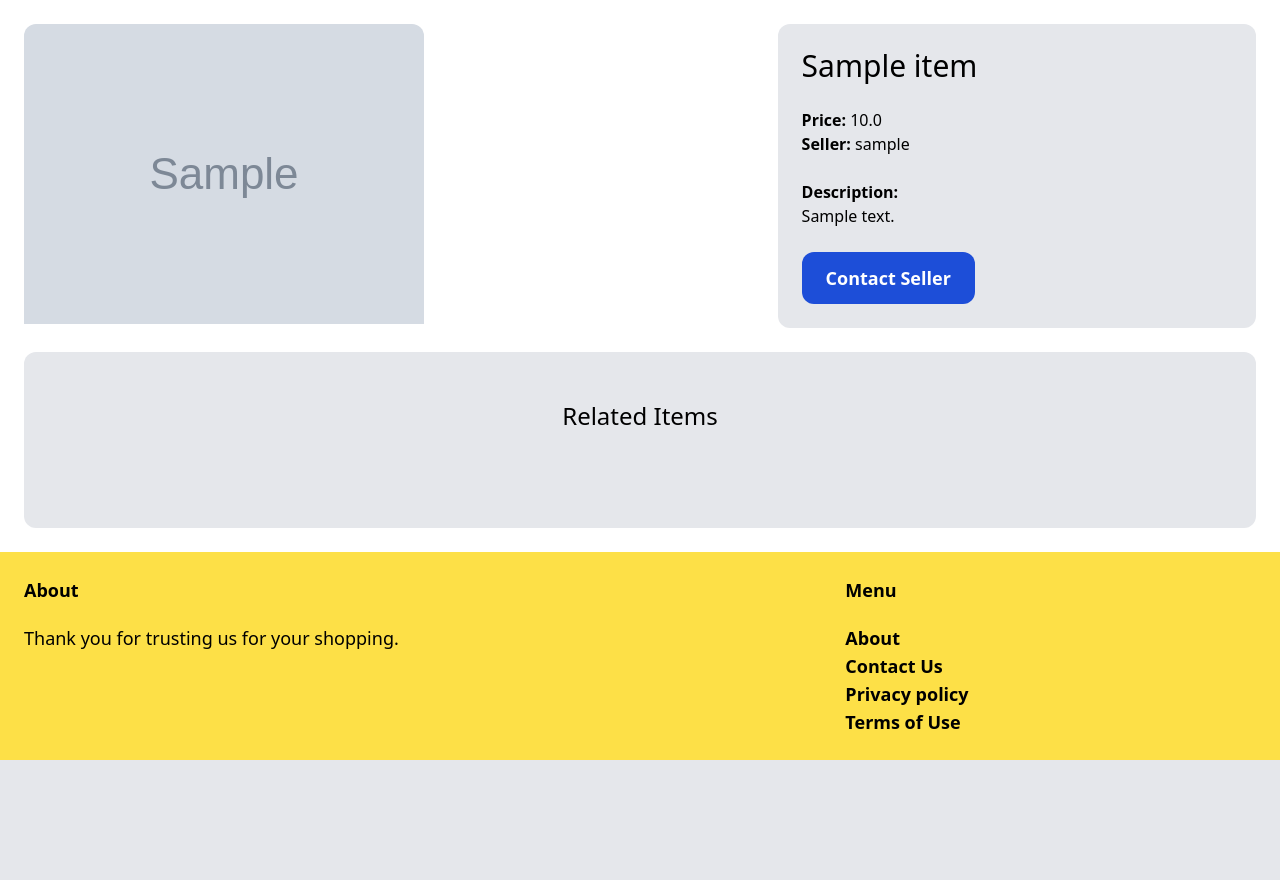
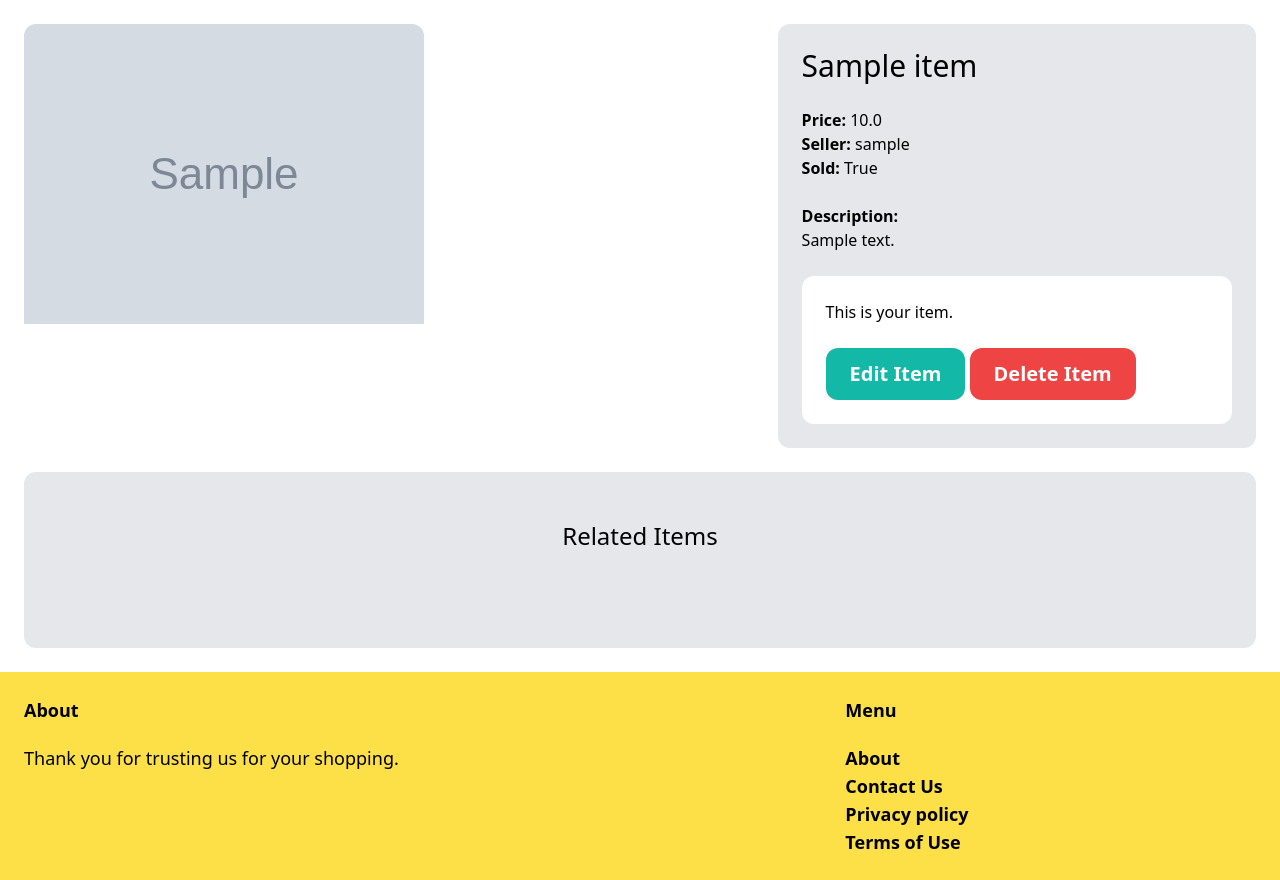
Before and after one commit to YordanovaT/OnlineShop, a Django app: page /items/1/ in a window 1280 px wide. Shown: the part 77-957 px from the top of the page. Before the commit the page ends 837 px from the top, so only its background shows below. Run offline with Django 4.2, Linux system fonts and the light colour scheme; a user stored in the database is signed in; tables that the repository leaves empty hold one stand-in row (values such as "Sample post"); grey boxes marked "Sample" are stand-in pictures; some libraries are stand-ins or nearby versions.

Commit message:
Added implementation for edition and deletion of items.

```diff
--- a/items/forms.py
+++ b/items/forms.py
@@ -4,6 +4,8 @@ from django import forms
 from .models import Item
 
 INPUT_CLASSES = 'w-full py-4 px-6 rounded-xl border'
+
+
 class AddItemForm(forms.ModelForm):
     class Meta:
         model = Item
@@ -26,3 +28,24 @@ class AddItemForm(forms.ModelForm):
                 'class': INPUT_CLASSES
             })
         }
+
+
+class EditItemForm(forms.ModelForm):
+    class Meta:
+        model = Item
+        fields = ('name', 'description', 'image', 'price', 'is_sold')
+
+        widgets = {
+            'name': forms.TextInput(attrs={
+                'class': INPUT_CLASSES
+            }),
+            'description': forms.Textarea(attrs={
+                'class': INPUT_CLASSES
+            }),
+            'price': forms.TextInput(attrs={
+                'class': INPUT_CLASSES
+            }),
+            'image': forms.FileInput(attrs={
+                'class': INPUT_CLASSES
+            }),
+        }
--- a/items/templates/items/details.html
+++ b/items/templates/items/details.html
@@ -12,11 +12,22 @@
         <h2 class="mb-6 text-3xl"> {{item.name}} </h2>
         <p class="text-black-500"><strong> Price: </strong> {{item.price}} </p>
         <p class="text-black-500"><strong> Seller: </strong> {{item.created_by.username}} </p>
+        <p class="text-black-500"><strong> Sold: </strong> {{item.is_sold}} </p>
         <br>
         {% if item.description %}
           <p class="text-black-500"><strong> Description: </strong> <br> {{item.description}} </p>
         {% endif %}
-        <a href="#" class="inline-block mt-6 px-6 py-3 text-lg font-semibold bg-blue-700 text-white rounded-xl hover:bg-blue-500">Contact Seller</a>
+        {% if request.user == item.created_by %}
+            <div class="mt-6 p-6 bg-white rounded-xl">
+                <p>This is your item.</p>
+                <a class="inline-block mt-6 px-6 py-3 font-semibold text-xl rounded-xl  text-white bg-teal-500 hover:bg-teal-700"
+                   href="{% url 'item:edit' item.id %}"> Edit Item</a>
+                <a class="inline-block mt-6 px-6 py-3 font-semibold text-xl rounded-xl  text-white bg-red-500 hover:bg-red-700"
+                   href="{% url 'item:delete' item.id %}"> Delete Item</a>
+            </div>
+        {% else %}
+          <a href="#" class="inline-block mt-6 px-6 py-3 text-lg font-semibold bg-blue-700 text-white rounded-xl hover:bg-blue-500">Contact Seller</a>
+        {% endif %}
 
       </div>
 </div>
--- a/items/urls.py
+++ b/items/urls.py
@@ -7,5 +7,7 @@ app_name = 'item'
 
 urlpatterns = [
     path('<int:pk>/', views.DetailsView.as_view(), name='detail'),
-    path('add-item/',views.add_item, name='add-item')
+    path('add-item/', login_required(views.add_item), name='add-item'),
+    path('<int:item_id>/edit/', login_required(views.edit_item), name='edit'),
+    path('<int:item_id>/delete/', login_required(views.delete_item), name='delete'),
 ]
--- a/items/views.py
+++ b/items/views.py
@@ -4,7 +4,7 @@ from django.contrib.auth.decorators import login_required
 from django.shortcuts import render, get_object_or_404, redirect
 from django.views.generic import View
 from .models import Item
-from .forms import AddItemForm
+from .forms import AddItemForm, EditItemForm
 
 
 # Create your views here.
@@ -24,8 +24,9 @@ class DetailsView(View):
         return render(request, 'items/details.html', context)
 
 
-@login_required
 def add_item(request):
+    """ Method used to add new items """
+
     context = {'has errors': False}
     # check request
     if request.method == 'POST':
@@ -46,3 +47,37 @@ def add_item(request):
     context['form'] = form
     context['item_title'] = 'New Item'
     return render(request, 'items/add_item.html', context)
+
+
+def edit_item(request, item_id):
+    """ Method used to add new items """
+
+    context = {'has errors': False}
+    item = get_object_or_404(Item, pk=item_id, created_by=request.user)
+    # check request
+    if request.method == 'POST':
+
+        form = EditItemForm(request.POST, request.FILES, instance=item)
+
+        if form.is_valid():
+            context['form'] = form
+            form.save()
+            return redirect('item:detail', pk=item.id)
+
+        context['form'] = form  # not valid form
+
+    else:  # the request if GET
+        form = EditItemForm(instance=item)
+        context['form'] = form
+
+    context['item_title'] = 'Edit Item'
+    return render(request, 'items/add_item.html', context)
+
+
+def delete_item(request, item_id):
+    """ Method used to delete new items """
+
+    item = get_object_or_404(Item, pk=item_id, created_by=request.user)
+    item.delete()
+
+    return redirect('shop:dashboard')
```
